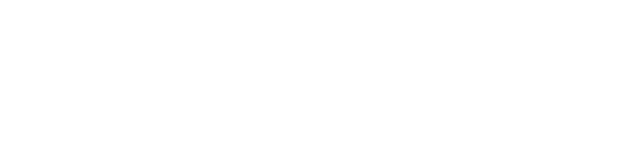
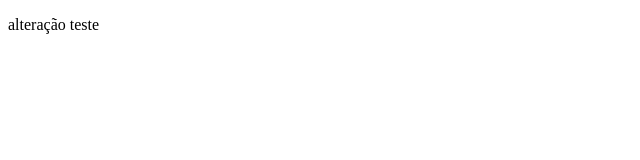
Before and after one commit to joaohayden/gama-github, a plain HTML site: page index.html in a window 1280 px wide. Shown: the whole page, without its empty margins (0-640 px from the left). Drawn offline with Linux system fonts and the light colour scheme.

Commit message:
outro commit mas na master

```diff
--- a/index.html
+++ b/index.html
@@ -6,5 +6,7 @@
     <meta name="viewport" content="width=device-width, initial-scale=1.0" />
     <title>Document</title>
   </head>
-  <body></body>
+  <body>
+    <p>alteração teste</p>
+  </body>
 </html>
```
